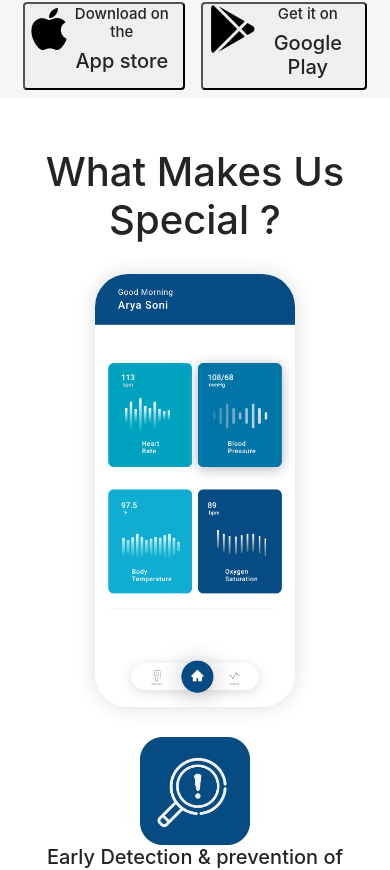
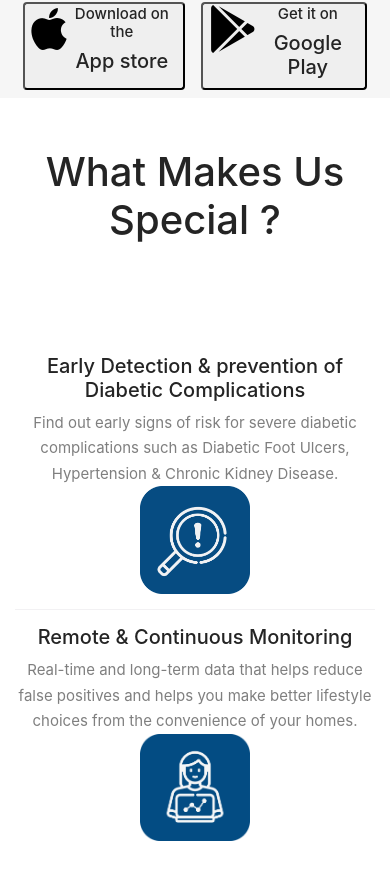
Before and after one commit to soumali28/feetwings.github.io, a React (Create React App) app: page / in a window 390 px wide. Shown: the part 680-1550 px from the top of the page. Built offline with nearby package versions, Linux system fonts and the light colour scheme; some icons are missing.

Commit message:
minor changes

```diff
--- a/public/responsive.css
+++ b/public/responsive.css
@@ -945,3 +945,25 @@
     }
 
   }
+
+
+  @media only screen and (max-width: 991px) {
+
+    .mobile-special{
+      display: none;
+    }
+
+
+
+  }
+  @media only screen and (max-width: 575px) {
+
+    .rowfirst{
+      display: flex;
+      flex-direction: column-reverse;
+      /* flex-direction: column-reverse; */
+    }
+
+
+
+  }
--- a/src/pages/special.jsx
+++ b/src/pages/special.jsx
@@ -4,22 +4,15 @@ function special(){
     return (
         <div id="special" class="easy-step-area ptb-100">
             <div class="container">
-                <div class="section-title">
+                <div class="section-title pb-4">
                     <h1>What Makes Us Special ?</h1>
                 </div>
 
-                <div class="row align-items-center">
-                    <div class="col-lg-6">
-                        <div class="easy-step-img">
-                            <img src="../assets/app-img/mobile-app.png" class="step-1" alt="Image" />
-                            <div class="easy-step-shape">
-                            </div>
-                        </div>
-                    </div>
+                <div class="row align-items-between ">
 
-                    <div class="col-lg-6">
-                        <div class="easy-step-card left-text">
-                            <div class="row align-items-center">
+                    <div class="col-lg-4 mt-5  ">
+                        <div class="easy-step-card left-text ">
+                            <div class="row align-items-center rowfirst">
                                 <div class="col-lg-4 col-sm-6">
                                     <img src="../assets/icons/Early%20Detection.png" width="110" />
                                 </div>
@@ -31,25 +24,37 @@ function special(){
                         </div>
 
                         <div class="easy-step-card right-text">
-                            <div class="row align-items-center">
+                            <div class="row align-items-center rowfirst">
+                                <div class="col-lg-4 col-sm-6">
+                                    <img src="../assets/icons/Remote%20Monitoring.png" width="110" />
+                                </div>
                                 <div class="col-lg-8 col-sm-6">
                                     <h5>Remote & Continuous Monitoring</h5>
                                     <p>Real-time and long-term data that helps reduce false positives and helps you make better lifestyle choices from the convenience of your homes.</p>
                                 </div>
-                                <div class="col-lg-4 col-sm-6">
-                                    <img src="../assets/icons/Remote%20Monitoring.png" width="110" />
-                                </div>
                             </div>
                         </div>
+                    </div>
 
+
+                    <div class="col-lg-4 mt-n5 mobile-special">
+                        <div class="easy-step-img">
+                            <img src="../assets/app-img/mobile-app.png" class="step-1" alt="Image" />
+                            <div class="easy-step-shape">
+                            </div>
+                        </div>
+                    </div>
+
+
+                    <div class="col-lg-4 mt-5">
                         <div class="easy-step-card left-text">
                             <div class="row align-items-center">
-                                <div class="col-lg-4 col-sm-6">
-                                    <img src="../assets/icons/Ease%20of%20access.png" width="110" />
-                                </div>
                                 <div class="col-lg-8 col-sm-6">
                                     <h5>Ease of Access</h5>
                                     <p>Our smart yarn is completely machine-washable and dryable, functionally smart, but just as easy to use!</p>
+                                </div>
+                                <div class="col-lg-4 col-sm-6">
+                                    <img src="../assets/icons/Ease%20of%20access.png" width="110" />
                                 </div>
                             </div>
                         </div>
```
